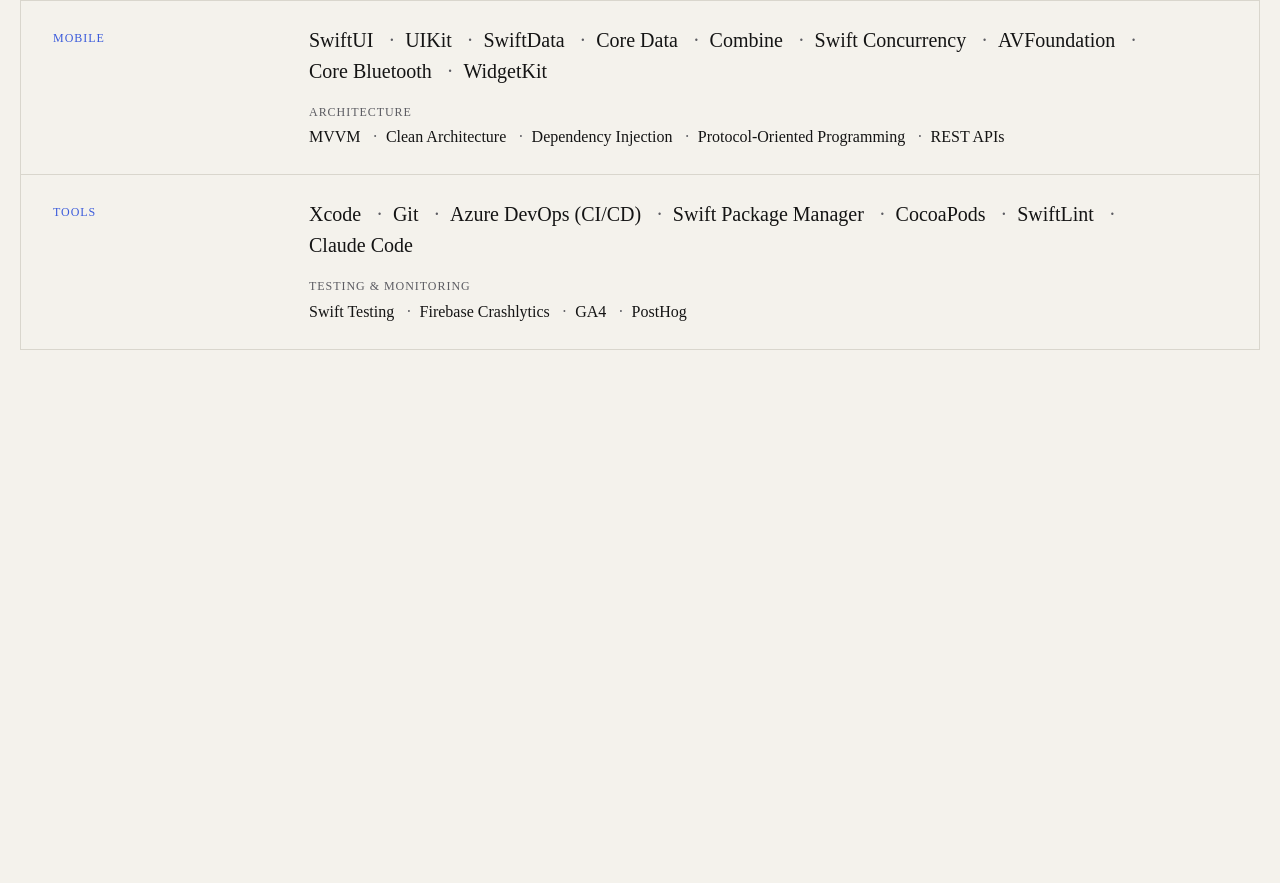
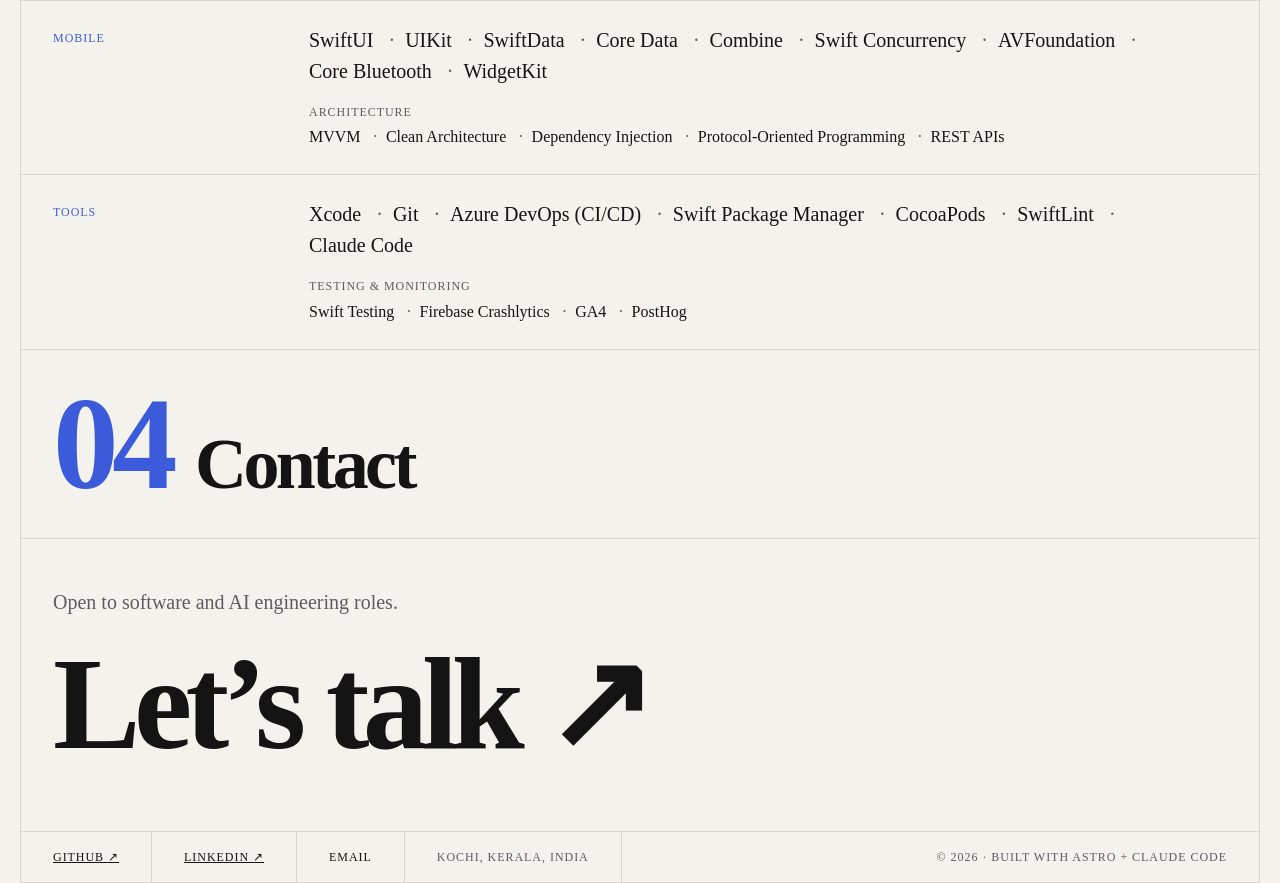
Before and after one commit to karthiik13/personal-portfolio, an Astro site: page / in a window 1280 px wide. Shown: the part 2345-3228 px from the top of the page. Before the commit the page ends 2695 px from the top, so only its background shows below. Built offline with nearby package versions, Linux system fonts and the light colour scheme; Astro itself is replaced by a stand-in of ours.

Commit message:
feat: add contact section and site footer
Co-Authored-By: Claude Opus 5.5 <noreply@anthropic.com>
Claude-Session: https://claude.ai/code/session_017764QiaoeGof1qpcXxdjvA

```diff
--- /dev/null
+++ b/src/components/Contact.astro
@@ -0,0 +1,50 @@
+---
+import SectionHeader from './SectionHeader.astro';
+
+interface Props {
+	email: string;
+	availability: string;
+}
+
+const { email, availability } = Astro.props;
+---
+
+<section id="contact" class="contact" aria-labelledby="contact-heading">
+	<SectionHeader number="04" title="Contact" id="contact-heading" />
+
+	<div class="body">
+		<p class="availability">{availability}</p>
+		<a class="cta" href={`mailto:${email}`}>
+			Let’s talk<span aria-hidden="true"> ↗</span>
+			<span class="visually-hidden">, email Karthik</span>
+		</a>
+	</div>
+</section>
+
+<style>
+	.body {
+		display: flex;
+		flex-direction: column;
+		gap: var(--space-6);
+		padding: var(--space-12) var(--gutter) var(--space-16);
+	}
+
+	.availability {
+		font-size: var(--text-lg);
+		color: var(--muted);
+	}
+
+	.cta {
+		align-self: flex-start;
+		font-size: var(--text-display);
+		font-weight: 600;
+		letter-spacing: var(--tracking-tight);
+		line-height: var(--leading-tight);
+		text-decoration: none;
+	}
+
+	.cta:hover,
+	.cta:focus-visible {
+		color: var(--accent);
+	}
+</style>
--- a/src/components/Hero.astro
+++ b/src/components/Hero.astro
@@ -1,7 +1,7 @@
 ---
-import type { HeroContent } from '../lib/content';
+import type { HeroContent, ProfileLink } from '../lib/content';
 
-type Props = HeroContent;
+type Props = HeroContent & { links: ProfileLink[] };
 
 const { heading, intro, links, now, photo, photoAlt } = Astro.props;
 const isExternal = (href: string) => href.startsWith('http');
--- /dev/null
+++ b/src/components/SiteFooter.astro
@@ -0,0 +1,73 @@
+---
+import type { ProfileLink } from '../lib/content';
+import ExternalLink from './ExternalLink.astro';
+
+interface Props {
+	links: ProfileLink[];
+	location: string;
+}
+
+const { links, location } = Astro.props;
+const year = new Date().getFullYear(); // build year
+---
+
+<footer class="frame site-footer">
+	<ul class="cells" role="list">
+		{links.map((link) => (
+			<li class="cell">
+				{link.href.startsWith('http') ? (
+					<ExternalLink class="label" href={link.href}>
+						{link.label}
+					</ExternalLink>
+				) : (
+					<a class="label" href={link.href}>
+						{link.label}
+					</a>
+				)}
+			</li>
+		))}
+		<li class="cell label muted">{location}</li>
+		<li class="cell label muted grow">© {year} · Built with Astro + Claude Code</li>
+	</ul>
+</footer>
+
+<style>
+	.site-footer {
+		border-top: var(--hairline);
+	}
+
+	/* Bordered cells that wrap on narrow screens. Negative margins let
+	   the cell borders overlap the frame instead of doubling up. */
+	.cells {
+		display: flex;
+		flex-wrap: wrap;
+		margin: 0 -1px -1px 0;
+		padding: 0;
+		list-style: none;
+	}
+
+	.cell {
+		display: flex;
+		align-items: center;
+		padding: var(--space-4) var(--gutter);
+		border-right: var(--hairline);
+		border-bottom: var(--hairline);
+	}
+
+	.grow {
+		flex: 1 1 auto;
+		justify-content: flex-end;
+	}
+
+	.muted {
+		color: var(--muted);
+	}
+
+	.cell a {
+		text-decoration: none;
+	}
+
+	.cell a:hover {
+		color: var(--accent);
+	}
+</style>
--- a/src/content.config.ts
+++ b/src/content.config.ts
@@ -9,12 +9,6 @@ const home = defineCollection({
 	schema: z.object({
 		heading: z.string(),
 		intro: z.array(z.string()).min(1),
-		links: z.array(
-			z.object({
-				label: z.string(),
-				href: z.string(),
-			}),
-		),
 		now: z.string(),
 		// Path under /public, e.g. "/images/karthik.jpg". Omit to show the placeholder.
 		photo: z.string().optional(),
@@ -90,4 +84,20 @@ const skills = defineCollection({
 	}),
 });
 
-export const collections = { home, projects, experience, education, skills };
+// Contact details shared by the hero, contact section and footer (single file: profile.md).
+const profile = defineCollection({
+	loader: glob({ pattern: '*.md', base: './src/content/profile' }),
+	schema: z.object({
+		email: z.email(),
+		location: z.string(),
+		availability: z.string(),
+		links: z.array(
+			z.object({
+				label: z.string(),
+				href: z.string(),
+			}),
+		),
+	}),
+});
+
+export const collections = { home, profile, projects, experience, education, skills };
--- a/src/content/home/hero.md
+++ b/src/content/home/hero.md
@@ -3,13 +3,6 @@ heading: Software engineer.
 intro:
   - 'I build software that ships: 2.5+ years on production iOS apps, from Bluetooth LE printing to on-device ML.'
   - "Now I'm moving into AI engineering, building with LLMs and RAG."
-links:
-  - label: GitHub
-    href: https://github.com/karthiik13
-  - label: LinkedIn
-    href: https://linkedin.com/in/karthiksudarsan
-  - label: Email
-    href: mailto:karthiksudarsan13@gmail.com
 now: Learning LLM APIs and RAG by building small AI projects.
 # photo: /images/karthik.jpg
 # photoAlt: Portrait of Karthik Sudarsan
--- /dev/null
+++ b/src/content/profile/profile.md
@@ -0,0 +1,12 @@
+---
+email: karthiksudarsan13@gmail.com
+location: Kochi, Kerala, India
+availability: Open to software and AI engineering roles.
+links:
+  - label: GitHub
+    href: https://github.com/karthiik13
+  - label: LinkedIn
+    href: https://linkedin.com/in/karthiksudarsan
+  - label: Email
+    href: mailto:karthiksudarsan13@gmail.com
+---
--- a/src/layouts/BaseLayout.astro
+++ b/src/layouts/BaseLayout.astro
@@ -1,6 +1,8 @@
 ---
 import { Font } from 'astro:assets';
 import Nav from '../components/Nav.astro';
+import SiteFooter from '../components/SiteFooter.astro';
+import { getProfile } from '../lib/content';
 import '../styles/global.css';
 
 interface Props {
@@ -9,6 +11,9 @@ interface Props {
 }
 
 const { title, description } = Astro.props;
+
+// The layout is the page shell, so it loads data for shared parts (the footer).
+const profile = await getProfile();
 ---
 
 <!doctype html>
@@ -42,6 +47,7 @@ const { title, description } = Astro.props;
 		</a>
 		<Nav />
 		<slot />
+		<SiteFooter links={profile.links} location={profile.location} />
 	</body>
 </html>
 
--- a/src/lib/content.ts
+++ b/src/lib/content.ts
@@ -5,6 +5,14 @@ import { getCollection, getEntry, type CollectionEntry } from 'astro:content';
 
 export type HeroContent = CollectionEntry<'home'>['data'];
 export type Project = CollectionEntry<'projects'>;
+export type Profile = CollectionEntry<'profile'>['data'];
+export type ProfileLink = Profile['links'][number];
+
+export async function getProfile(): Promise<Profile> {
+	const entry = await getEntry('profile', 'profile');
+	if (!entry) throw new Error('Missing src/content/profile/profile.md');
+	return entry.data;
+}
 
 export async function getHero(): Promise<HeroContent> {
 	const entry = await getEntry('home', 'hero');
--- a/src/pages/index.astro
+++ b/src/pages/index.astro
@@ -1,14 +1,23 @@
 ---
 import BaseLayout from '../layouts/BaseLayout.astro';
+import Contact from '../components/Contact.astro';
 import EducationList from '../components/EducationList.astro';
 import ExperienceList from '../components/ExperienceList.astro';
 import Hero from '../components/Hero.astro';
 import ProjectList from '../components/ProjectList.astro';
 import SectionHeader from '../components/SectionHeader.astro';
 import SkillList from '../components/SkillList.astro';
-import { getEducation, getExperience, getHero, getProjects, getSkills } from '../lib/content';
+import {
+	getEducation,
+	getExperience,
+	getHero,
+	getProfile,
+	getProjects,
+	getSkills,
+} from '../lib/content';
 
 const hero = await getHero();
+const profile = await getProfile();
 const projects = await getProjects();
 const jobs = await getExperience();
 const education = await getEducation();
@@ -20,7 +29,7 @@ const skills = await getSkills();
 	description="Software engineer moving into AI engineering. Projects, experience and contact."
 >
 	<main id="main" class="frame">
-		<Hero {...hero} />
+		<Hero {...hero} links={profile.links} />
 
 		<section id="projects" aria-labelledby="projects-heading">
 			<SectionHeader number="01" title="Projects" id="projects-heading" />
@@ -37,5 +46,7 @@ const skills = await getSkills();
 			<SectionHeader number="03" title="Skills" id="skills-heading" />
 			<SkillList groups={skills} />
 		</section>
+
+		<Contact email={profile.email} availability={profile.availability} />
 	</main>
 </BaseLayout>
```
